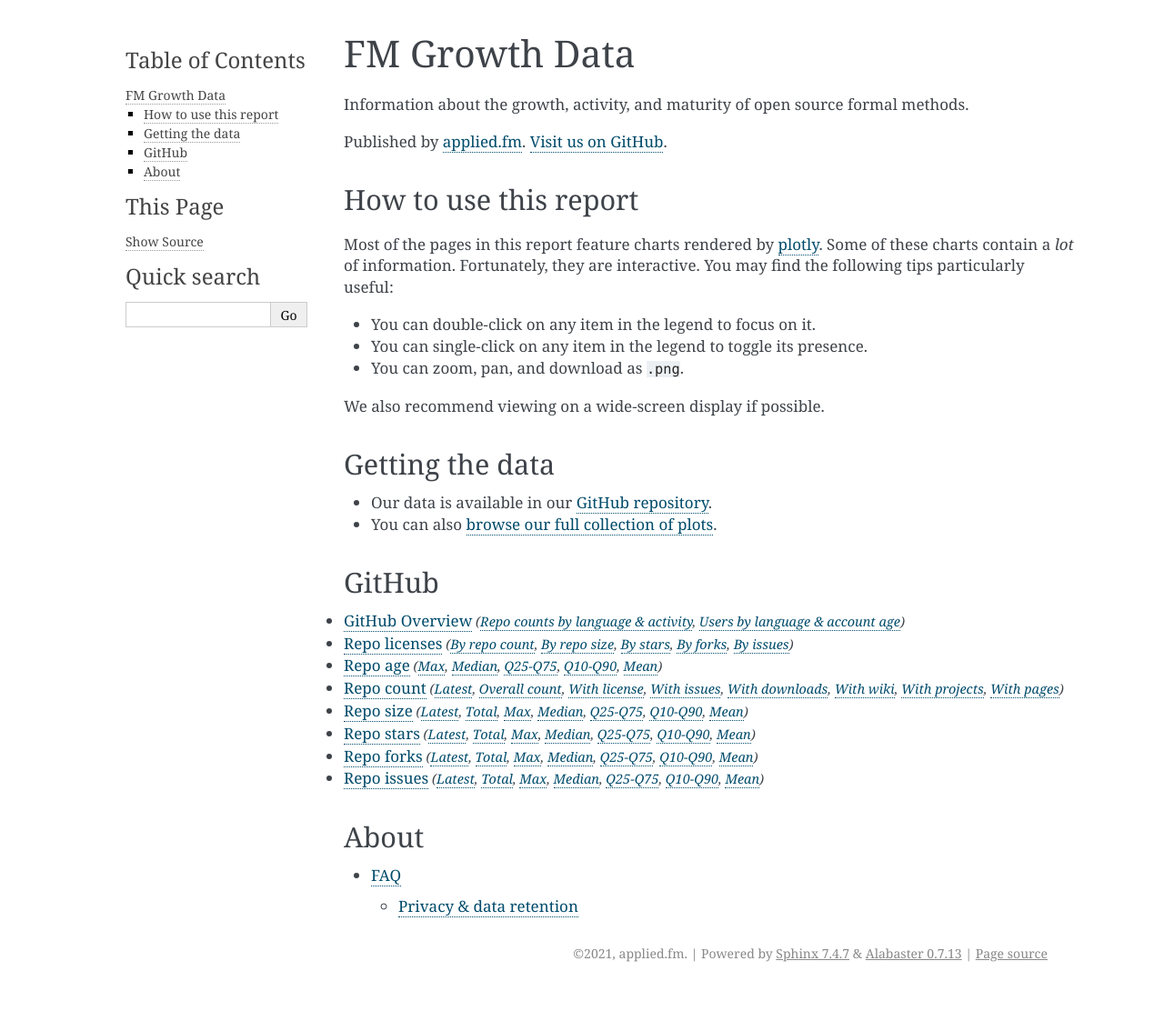
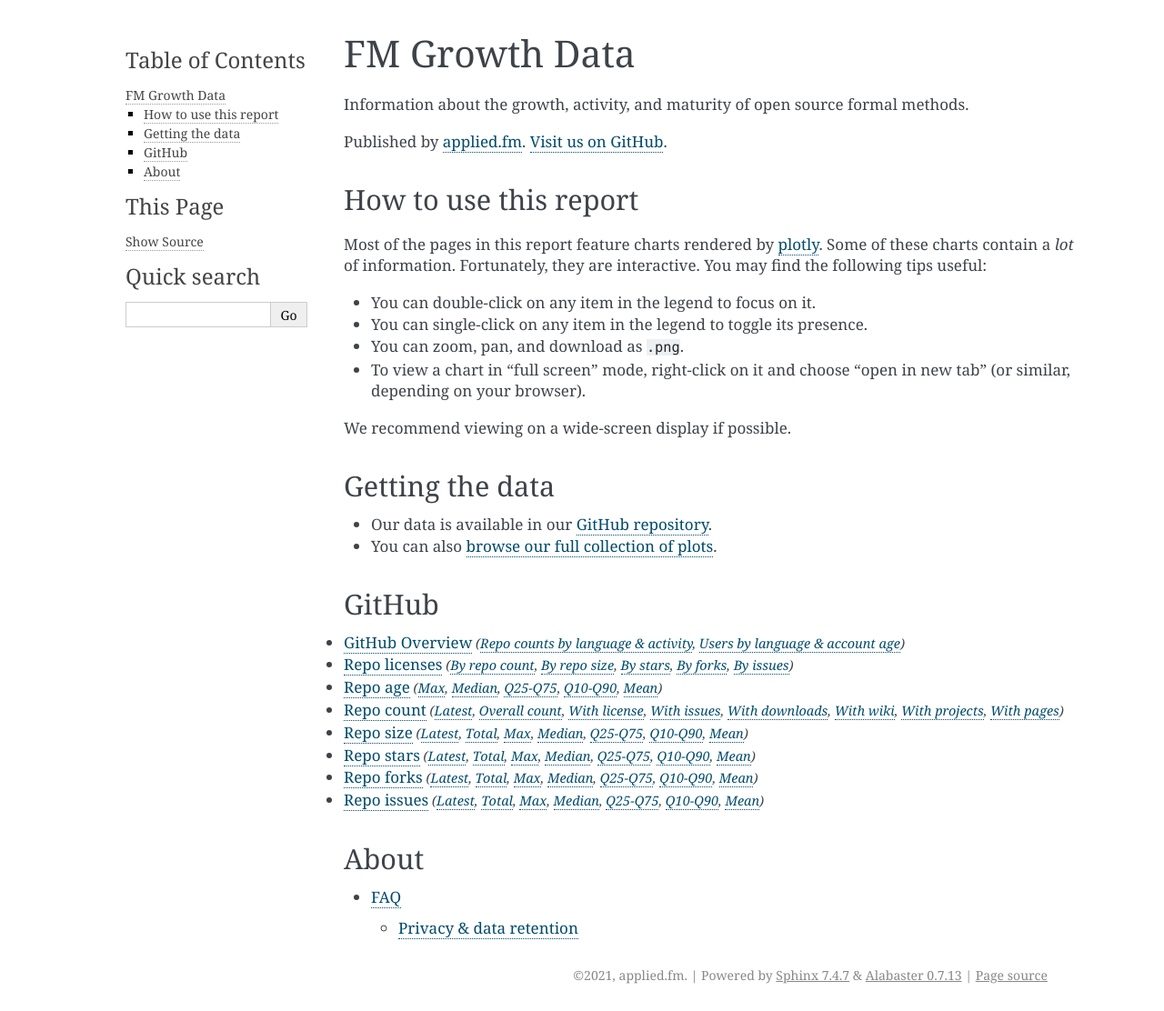
Before and after one commit to appliedfm/growth-data, a Sphinx documentation site: the page built from docs/source/index.rst, in a window 1280 px wide. Shown: the whole page at 91% size. Built offline with Sphinx 7.4.7, drawn with Linux system fonts in a browser that asks for light colours; before the commit the page ends 1088 px from its top, so only the background shows below that.

Commit message:
Added tip about right-clicking on charts

```diff
--- a/docs/source/index.rst
+++ b/docs/source/index.rst
@@ -8,13 +8,14 @@ Published by `applied.fm <https://applied.fm>`_. `Visit us on GitHub <https://gi
 How to use this report
 ----------------------
 
-Most of the pages in this report feature charts rendered by `plotly <https://plotly.com/>`_. Some of these charts contain a *lot* of information. Fortunately, they are interactive. You may find the following tips particularly useful:
+Most of the pages in this report feature charts rendered by `plotly <https://plotly.com/>`_. Some of these charts contain a *lot* of information. Fortunately, they are interactive. You may find the following tips useful:
 
 * You can double-click on any item in the legend to focus on it.
 * You can single-click on any item in the legend to toggle its presence.
 * You can zoom, pan, and download as ``.png``.
+* To view a chart in "full screen" mode, right-click on it and choose "open in new tab" (or similar, depending on your browser).
 
-We also recommend viewing on a wide-screen display if possible.
+We recommend viewing on a wide-screen display if possible.
 
 
 Getting the data
```
